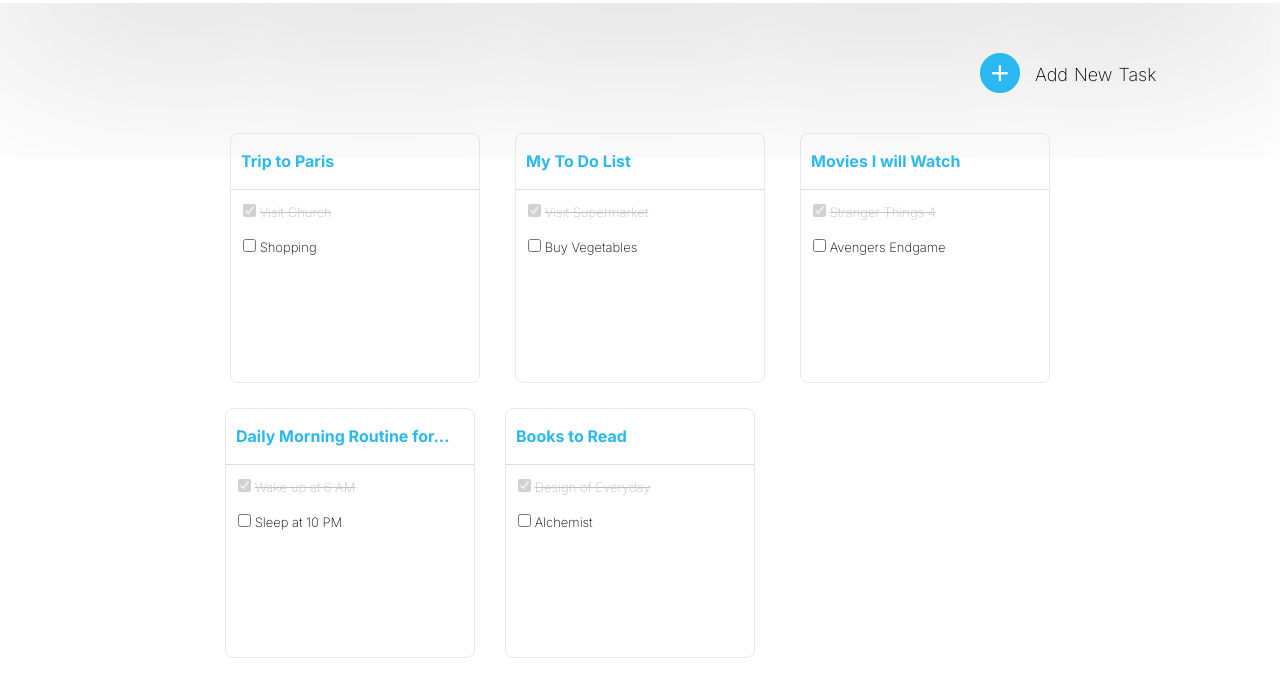
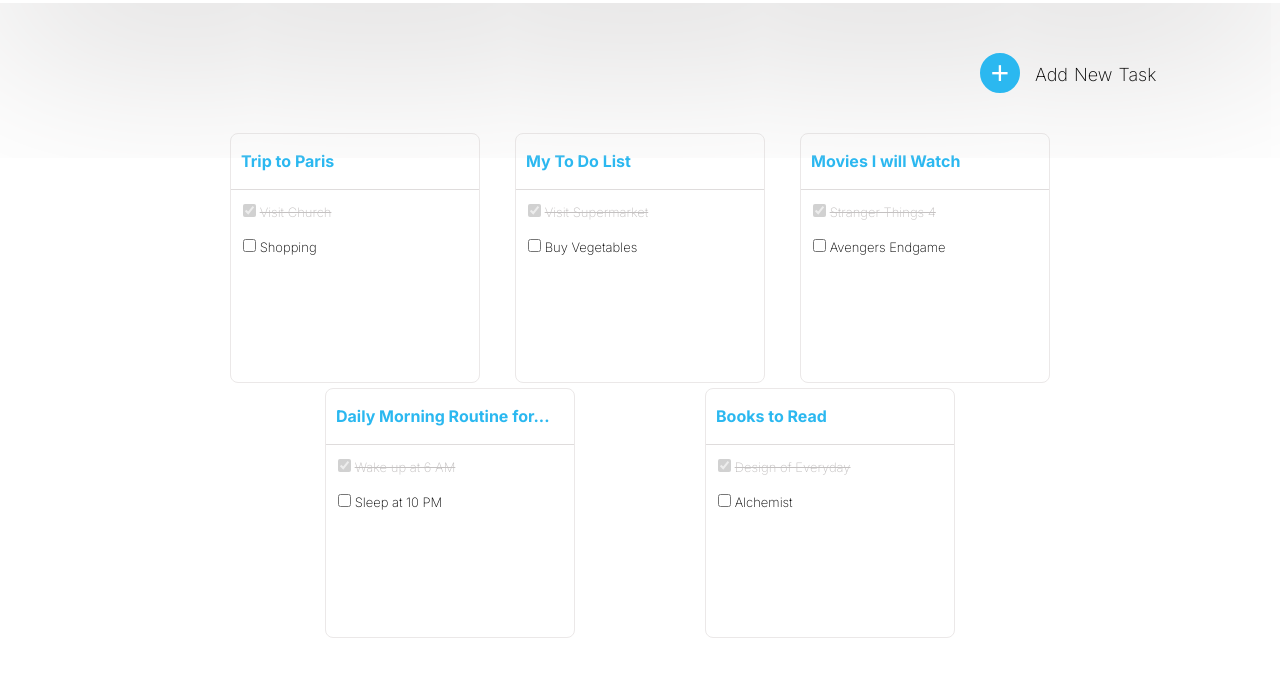
Before and after one commit to KanmaniKarthiga/CSS-project1, a plain HTML site: page index.html in a window 1280 px wide. Shown: the part 97-794 px from the top of the page. Drawn offline with Linux system fonts and the light colour scheme.

Commit message:
Update styles.css

```diff
--- a/styles.css
+++ b/styles.css
@@ -97,16 +97,6 @@ hr{
     font-size: small;
     text-indent: 10px;
     font-family: 'Inter', sans-serif;
-}
-.box4{
-    position: relative;
-    top: 20px;
-    right: 100px;
-}
-.box5{
-    position: relative;
-    top: 20px;
-    right: 200px;
 }
 .box:hover{
     box-shadow: 0 0 2px 2px rgb(235, 232, 232);
```
